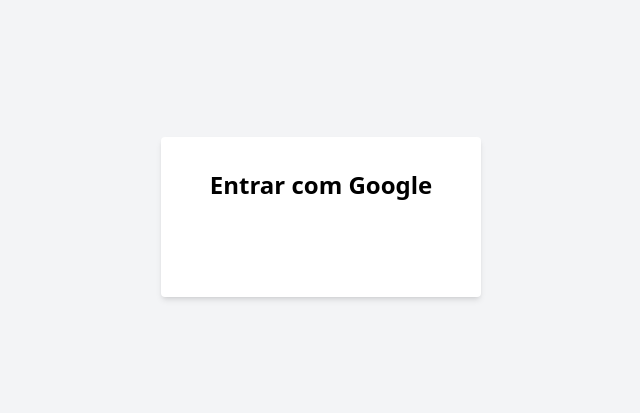
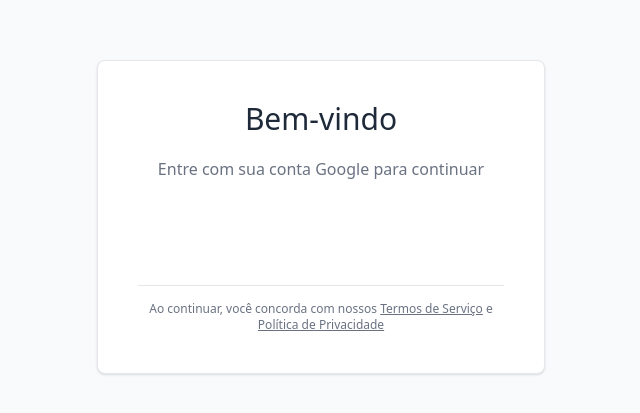
Before and after one commit to Mlluiz39/linkhub-frontend, a React (Vite) app: page / in a window 1280 px wide. Shown: the part 183-596 px from the top of the page, without its empty margins (319-959 px from the left). Built offline with nearby package versions, Linux system fonts and the light colour scheme.

Commit message:
edit end baseUrl from api

```diff
--- a/src/App.jsx
+++ b/src/App.jsx
@@ -1,17 +1,31 @@
-
-import { BrowserRouter as Router, Routes, Route, Link } from 'react-router-dom';
-import Home from './views/Home';
-import LinksPage from './views/Links';
-import AuthWrapper from './lib/AuthWrapper';
-import './style.css';
+import { BrowserRouter as Router, Routes, Route, Link } from 'react-router-dom'
+import Home from './views/Home'
+import LinksPage from './views/Links'
+import { useAuth } from './lib/AuthContext'
+import './style.css'
 
 export default function App() {
+  const { user, logout } = useAuth()
+
   return (
-    <AuthWrapper>
     <div className="h-screen w-screen bg-gray-50 flex flex-col overflow-hidden">
-        <nav className="bg-purple-700 text-white p-4 flex space-x-6 flex-shrink-0">
-          <Link to="/" className="hover:underline">Home</Link>
-          <Link to="/links" className="hover:underline">Links</Link>
+      <nav className="bg-purple-700 text-white p-4 flex justify-between items-center flex-shrink-0">
+        <div className="flex space-x-6">
+          <Link to="/" className="hover:underline">
+            Home
+          </Link>
+          <Link to="/links" className="hover:underline">
+            Links
+          </Link>
+        </div>
+        {user && (
+          <button
+            onClick={logout}
+            className="bg-red-400 hover:bg-red-500 px-4 py-1 rounded text-white"
+          >
+            Sair
+          </button>
+        )}
       </nav>
       <main className="flex-1 p-6 max-w-4xl mx-auto overflow-auto">
         <Routes>
@@ -20,6 +34,5 @@
         </Routes>
       </main>
     </div>
-    </AuthWrapper>
-  );
+  )
 }
--- /dev/null
+++ b/src/lib/AuthContext.jsx
@@ -0,0 +1,24 @@
+import { createContext, useContext, useState } from 'react'
+
+const AuthContext = createContext()
+
+export const AuthProvider = ({ children }) => {
+  const [user, setUser] = useState(() => {
+    const savedUser = localStorage.getItem('user')
+    return savedUser ? JSON.parse(savedUser) : null
+  })
+
+  const logout = () => {
+    localStorage.removeItem('user')
+    localStorage.removeItem('token')
+    setUser(null)
+  }
+
+  return (
+    <AuthContext.Provider value={{ user, setUser, logout }}>
+      {children}
+    </AuthContext.Provider>
+  )
+}
+
+export const useAuth = () => useContext(AuthContext)
--- a/src/lib/AuthWrapper.jsx
+++ b/src/lib/AuthWrapper.jsx
@@ -1,23 +1,27 @@
-import React, { useState } from 'react'
 import { GoogleOAuthProvider } from '@react-oauth/google'
 import Login from '../views/Login'
+import { AuthProvider, useAuth } from './AuthContext'
 
 const GOOGLE_CLIENT_ID =
   '37636929163-4l0tgcuaqnp4csarn2kqbalbl0diejpo.apps.googleusercontent.com'
 
 export default function AuthWrapper({ children }) {
-  const [user, setUser] = useState(() => {
-    const savedUser = localStorage.getItem('user')
-    return savedUser ? JSON.parse(savedUser) : null
-  })
+  return (
+    <AuthProvider>
+      <GoogleOAuthProvider clientId={GOOGLE_CLIENT_ID}>
+        <AuthGate>{children}</AuthGate>
+      </GoogleOAuthProvider>
+    </AuthProvider>
+  )
+}
 
-  if (!user) {
-    return (
-      <GoogleOAuthProvider clientId={GOOGLE_CLIENT_ID}>
-        <Login onSuccess={setUser} />
-      </GoogleOAuthProvider>
-    )
-  }
-
+function AuthGate({ children }) {
+  const { user } = useAuth()
+  if (!user) return <LoginWrapper />
   return children
 }
+
+function LoginWrapper() {
+  const { setUser } = useAuth()
+  return <Login onSuccess={setUser} />
+}
--- a/src/main.jsx
+++ b/src/main.jsx
@@ -2,12 +2,15 @@
 import ReactDOM from 'react-dom/client';
 import { BrowserRouter } from 'react-router-dom';
 import App from './App';
+import AuthWrapper from './lib/AuthWrapper'
 import './style.css';
 
 ReactDOM.createRoot(document.getElementById('app')).render(
   <React.StrictMode>
     <BrowserRouter>
-      <App />
+      <AuthWrapper>
+        <App />
+      </AuthWrapper>
     </BrowserRouter>
   </React.StrictMode>
 );
--- a/src/views/Login.jsx
+++ b/src/views/Login.jsx
@@ -21,18 +21,56 @@
     }
   }
 
+  const handleGoogleError = () => {
+    console.error('Google Login Error')
+    alert('Erro ao autenticar com Google')
+  }
+
   return (
-    <div className="flex flex-col items-center justify-center min-h-screen bg-gray-100">
-      <div className="bg-white p-8 rounded shadow-md w-80">
-        <h2 className="text-2xl font-bold mb-6 text-center">
-          Entrar com Google
-        </h2>
-        <GoogleLogin
-          onSuccess={handleGoogleLogin}
-          onError={() => {
-            alert('Erro ao autenticar com Google')
-          }}
-        />
+    <div className="flex min-h-screen items-center justify-center bg-gray-50 p-4">
+      {/* Login Card */}
+      <div className="w-full max-w-md mx-auto bg-white rounded-lg shadow-sm border border-gray-200">
+        <div className="p-10 space-y-8">
+          {/* Header */}
+          <div className="text-center space-y-5">
+            <h1 className="text-3xl font-normal text-gray-800">Bem-vindo</h1>
+            <p className="text-gray-500 text-base">
+              Entre com sua conta Google para continuar
+            </p>
+          </div>
+
+          {/* Google Login Button */}
+          <div className="flex justify-center">
+            <GoogleLogin
+              onSuccess={handleGoogleLogin}
+              onError={handleGoogleError}
+              theme="filled_blue"
+              size="large"
+              width="100%"
+              text="signin_with"
+              shape="rectangular"
+            />
+          </div>
+
+          {/* Divider */}
+          <div className="relative">
+            <div className="absolute inset-0 flex items-center">
+              <div className="w-full border-t border-gray-200"></div>
+            </div>
+          </div>
+
+          {/* Footer */}
+          <div className="text-center text-xs text-gray-500 pt-4">
+            Ao continuar, você concorda com nossos{' '}
+            <button className="underline hover:text-blue-600">
+              Termos de Serviço
+            </button>{' '}
+            e{' '}
+            <button className="underline hover:text-blue-600">
+              Política de Privacidade
+            </button>
+          </div>
+        </div>
       </div>
     </div>
   )
```
Also changed, not shown: src/assets/images/login-background.jpg (added). Lines whose indentation alone changed are shown as unchanged.
